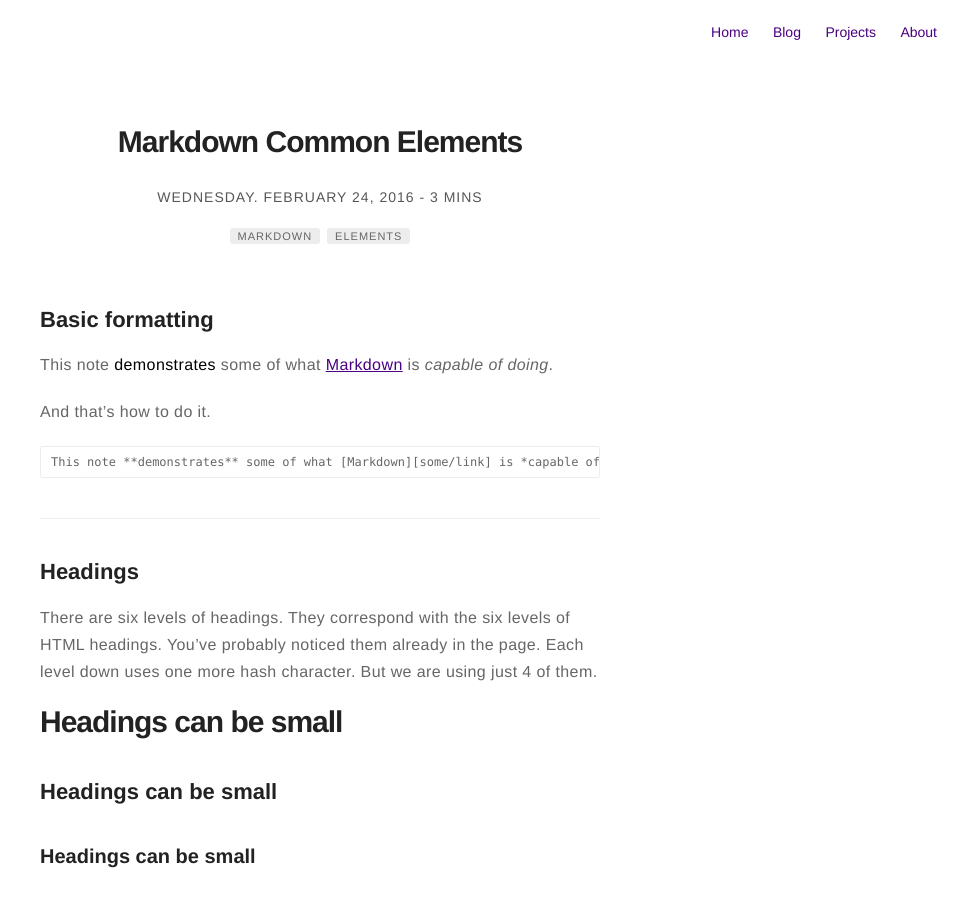
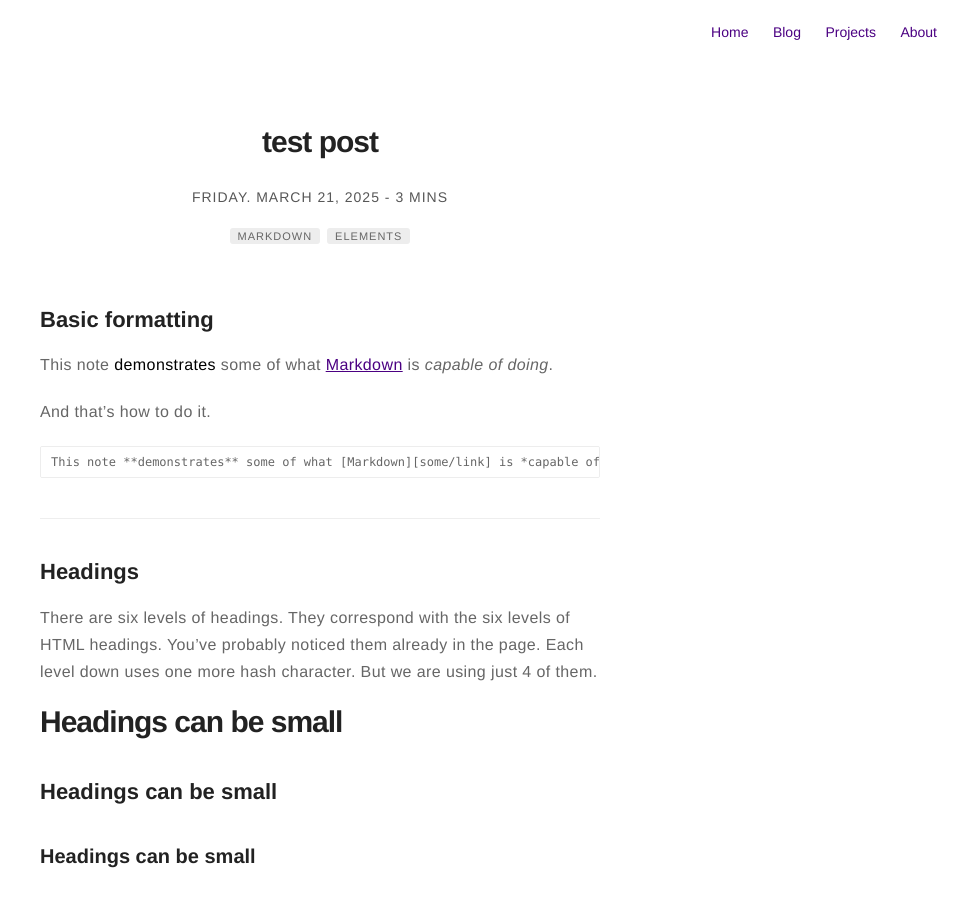
Before and after one commit to se0ngw00/YESS-bangsiri.github.io, a Jekyll site: the page built from _posts/2016-02-24-test-post.markdown, in a window 1280 px wide and 900 px high. Shown: the whole window, without its empty margins (320-1280 px from the left). Built offline with Jekyll 4.4.1, drawn with Linux system fonts in a browser that asks for light colours; nearby versions of some CDN libraries; comment, search, counter and statistics services are not loaded; some of the changed text lies outside the part shown.

Commit message:
edit post

```diff
--- a/_posts/2016-02-24-test-post.markdown
+++ b/_posts/2016-02-24-test-post.markdown
@@ -1,7 +1,7 @@
 ---
-title: "Markdown Common Elements"
+title: "test post"
 layout: post
-date: 2016-02-24 22:44
+date: 2025-03-21 22:20
 image: /assets/images/markdown.jpg
 headerImage: false
 tag:
```
